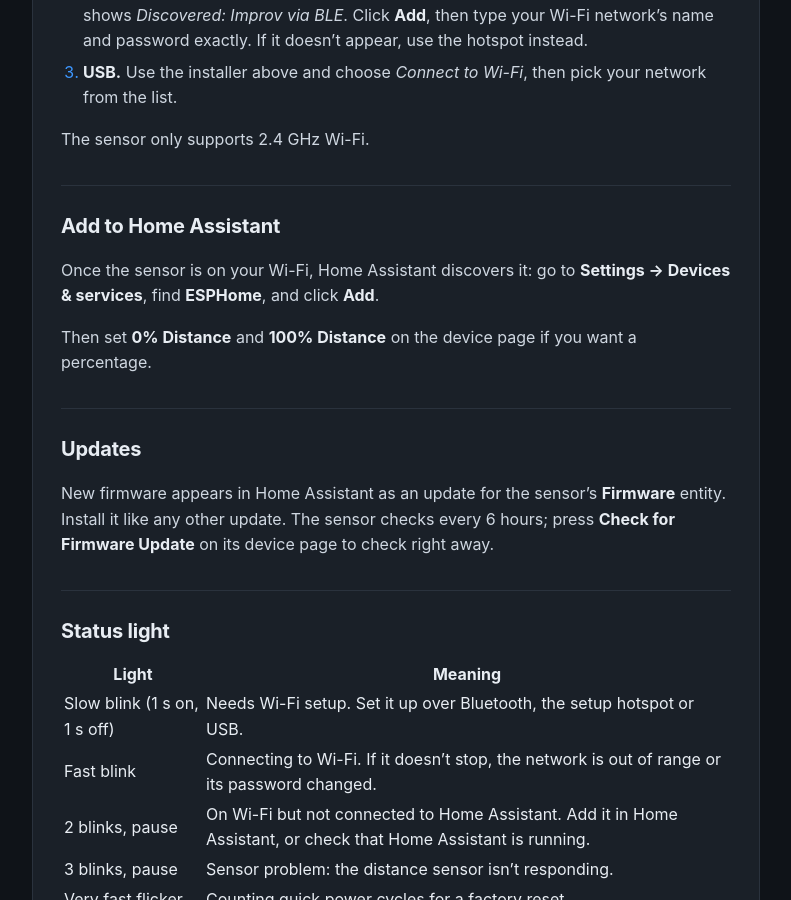
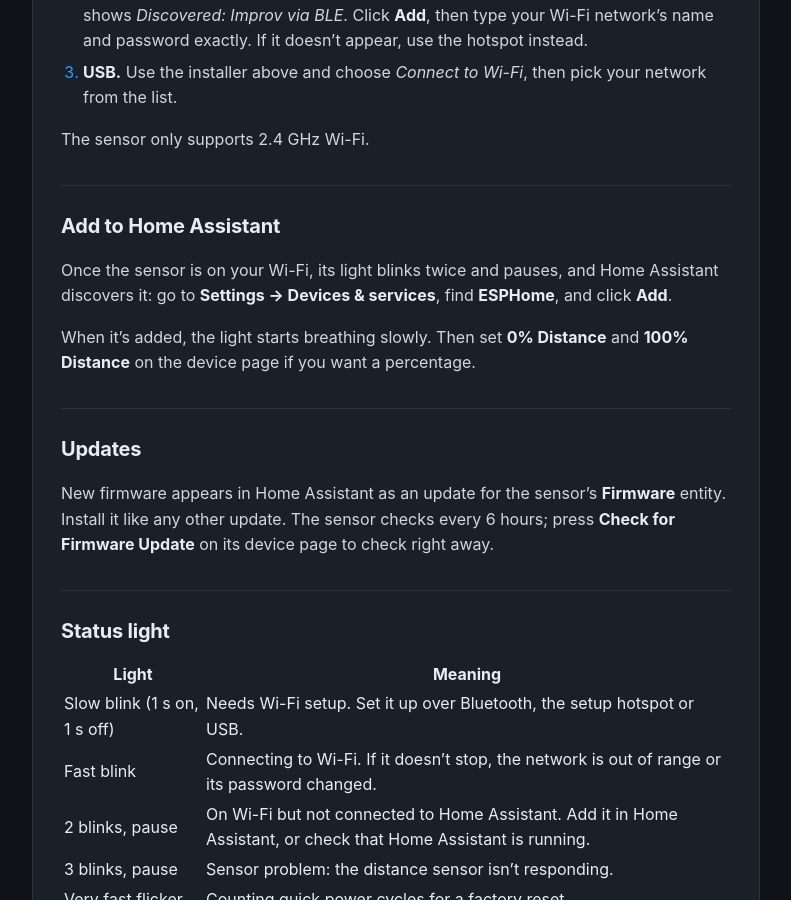
Before and after one commit to craigthompson/glint-distance-sensor, a Jekyll site: the page built from static/index.md, in a window 1280 px wide and 900 px high, scrolled down 1087 px. Shown: the whole window, without its empty margins (244-1035 px from the left). Built offline with Jekyll 4.4.1, drawn with Linux system fonts in a browser that asks for light colours; our own code applies the rules of GitHub Pages for plain Markdown files.

Commit message:
Install page: mention the light during setup

```diff
--- a/static/index.md
+++ b/static/index.md
@@ -32,9 +32,9 @@ The sensor only supports 2.4 GHz Wi-Fi.
 
 ## Add to Home Assistant
 
-Once the sensor is on your Wi-Fi, Home Assistant discovers it: go to **Settings → Devices & services**, find **ESPHome**, and click **Add**.
+Once the sensor is on your Wi-Fi, its light blinks twice and pauses, and Home Assistant discovers it: go to **Settings → Devices & services**, find **ESPHome**, and click **Add**.
 
-Then set **0% Distance** and **100% Distance** on the device page if you want a percentage.
+When it's added, the light starts breathing slowly. Then set **0% Distance** and **100% Distance** on the device page if you want a percentage.
 
 ## Updates
 
```
